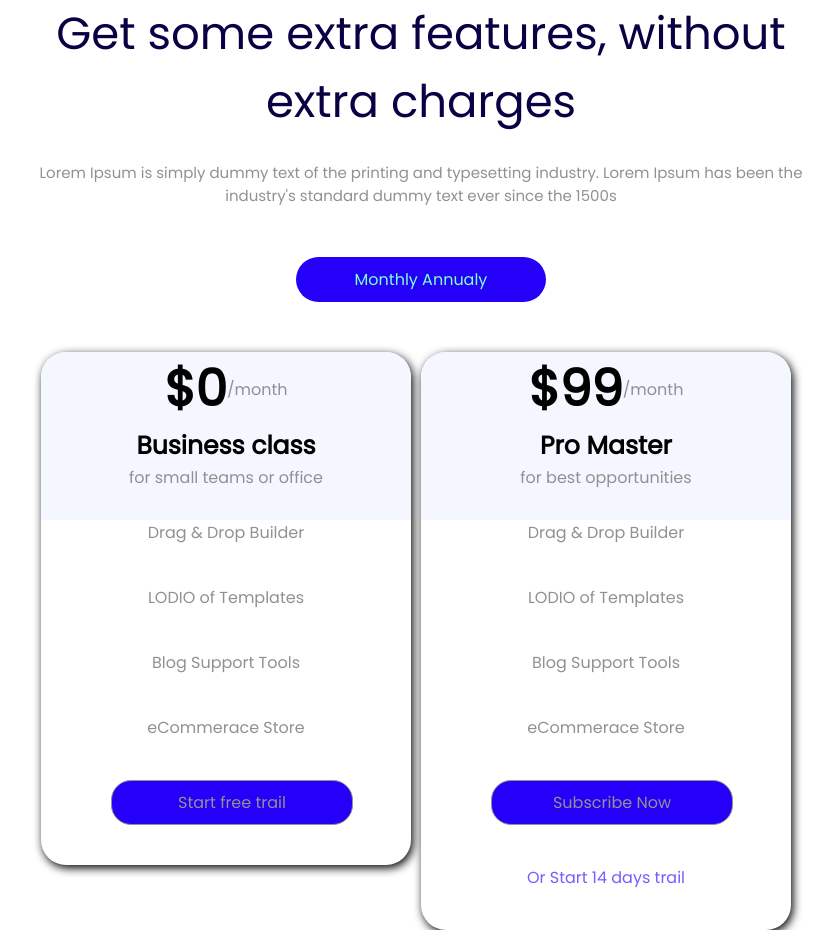
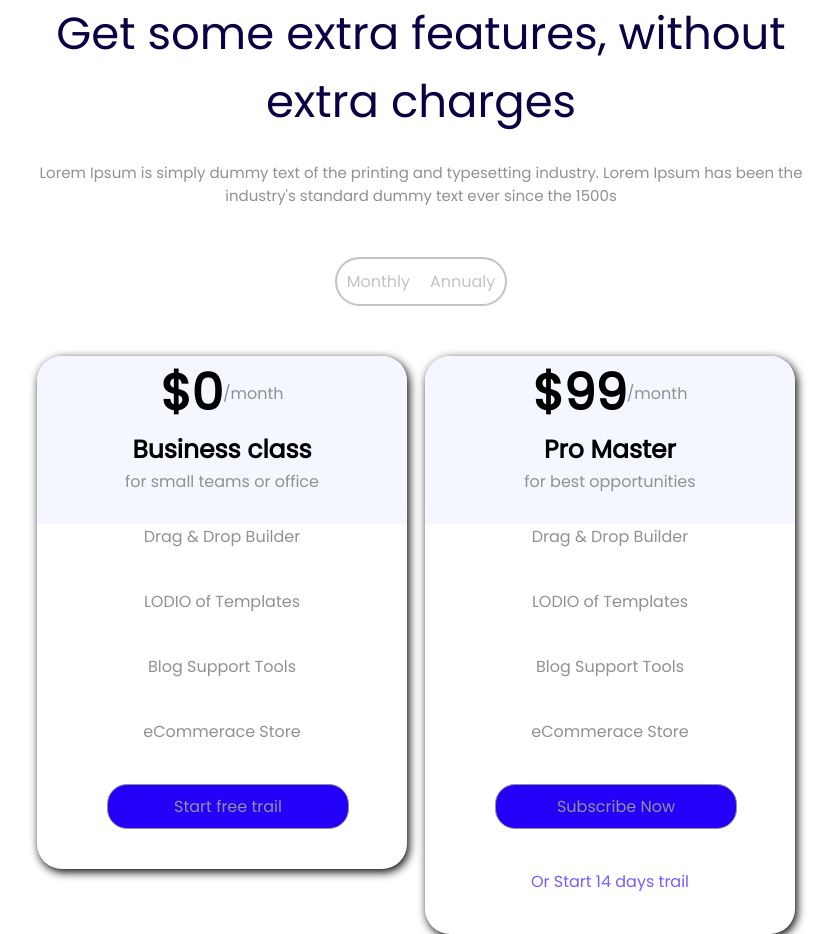
Before and after one commit to Shchelkonohov/card, a plain HTML site: page index.html in a window 1280 px wide. Shown: the whole page, without its empty margins (219-1054 px from the left). Drawn offline with Linux system fonts and the light colour scheme.

Commit message:
Сhanging button in card

```diff
--- a/index.css
+++ b/index.css
@@ -29,21 +29,35 @@ body {
 }
 
 .buttons_of_payments {
-
+    display: flex;
     border-radius: 25px;
-    width: 30%;
+    width: fit-content;
     margin: auto;
     margin-bottom: 50px;
+    border: solid 2px;
+    color: rgb(195, 195, 195);
+    cursor: pointer;
+    flex-direction: row;
+    justify-content: space-evenly;
+    align-items: center;
+}
+
+.buttons_of_payments p {
     padding: 10px;
+}
+
+.buttons_of_payments p:hover {
     background-color: #2500f9;
-    color: aquamarine;
-    cursor: pointer;
+    border-radius: 25px;
+    color: rgb(255, 255, 255);
+
 }
 
 .cards {
     display: flex;
     flex-direction: row;
     justify-content: center;
+    justify-content: space-between;
 
 }
 
@@ -52,52 +66,63 @@ body {
     flex-direction: column;
     background-color: rgb(255, 255, 255);
     border-radius: 25px;
-box-shadow: 2px 3px 10px;margin-right: 10px;
+    box-shadow: 2px 3px 10px;
+    margin-right: 10px;
     width: 370px;
     height: fit-content;
 
 
 
 }
-.card:hover{
-   background-color:rgb(242, 249, 255);
-    box-shadow:3px 4px 15px ;
+
+.card:hover {
+    background-color: rgb(242, 249, 255);
+    box-shadow: 3px 4px 15px;
+    transition: 0.5s;
 }
-.price_list{
+
+.price_list {
     background-color: rgb(244, 247, 255);
     border-top-left-radius: 25px;
     border-top-right-radius: 25px;
     padding-bottom: 30px;
 
 }
-.price_list h4{
+
+.price_list h4 {
     font-size: 25px;
 }
-.price{
+
+.price {
     display: flex;
     flex-direction: row;
     justify-content: center;
     align-items: center;
 
 }
-.price p{
+
+.price p {
     color: rgb(145, 145, 145);
 }
-.price_list p{
+
+.price_list p {
     color: rgb(145, 145, 145);
 }
-.price_list h1{
+
+.price_list h1 {
     font-size: 50px;
 
 }
-.text_info{
+
+.text_info {
     color: rgb(145, 145, 145);
     display: flex;
     flex-direction: column;
     justify-content: space-evenly;
     height: fit-content;
 }
-.button{
+
+.button {
     background-color: #2500f9;
     border: 1px solid;
     border-radius: 20px;
@@ -106,17 +131,20 @@ font-size: 25px;
     padding: 9px;
     cursor: pointer;
 }
-.trail{
+
+.trail {
     color: #765dff;
     cursor: pointer;
 }
 
-.text_info p{
+.text_info p {
     margin-bottom: 40px;
 }
-.text_info .button{
+
+.text_info .button {
     margin-bottom: 40px;
 }
-.trail{
+
+.trail {
     margin-bottom: 40px;
 }
--- a/index.html
+++ b/index.html
@@ -24,7 +24,7 @@
             industry. Lorem Ipsum has been the industry's standard dummy text ever
             since the 1500s
         </div>
-        <div class="buttons_of_payments"> Monthly Annualy</div>
+        <div class="buttons_of_payments"> <p>Monthly</p> <p>Annualy </p> </div>
         <div class="cards">
             <div class="card">
                 <div class="price_list">
```
Lines whose indentation alone changed are shown as unchanged.
